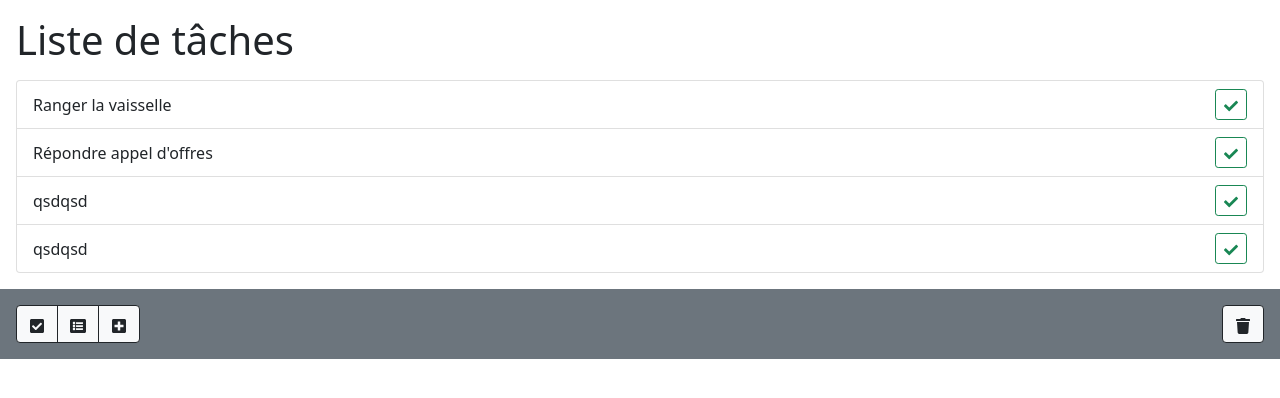
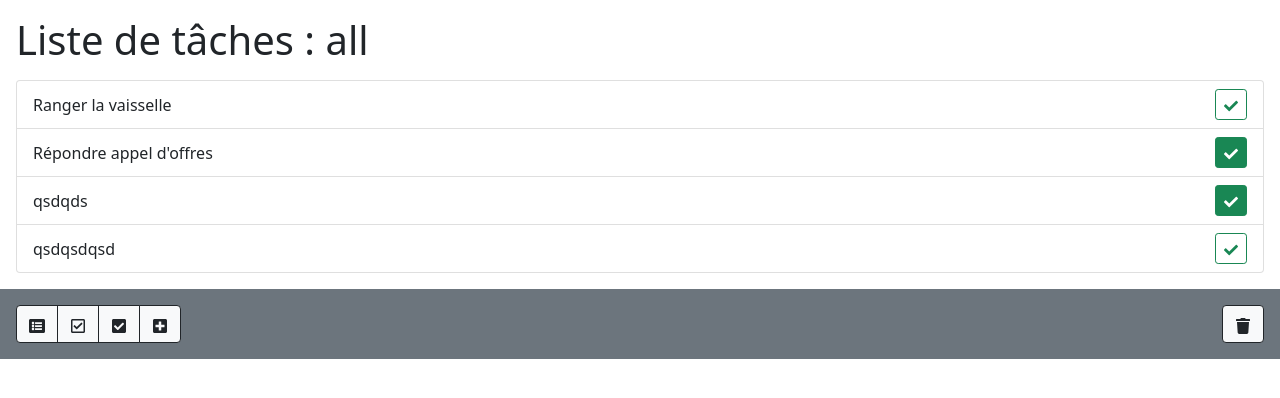
Before and after one commit to faboo03/react-training-stereo, a React (Create React App) app: page / in a window 1280 px wide. Shown: the top 398 px of the page. Built offline with nearby package versions, Linux system fonts and the light colour scheme; data requests are answered from the project's data file.

Commit message:
=Fetch Data

```diff
--- a/json-server/db.json
+++ b/json-server/db.json
@@ -8,16 +8,16 @@
     {
       "id": "2",
       "name": "Répondre appel d'offres",
-      "completed": false
+      "completed": true
     },
     {
-      "id": "kwdatwg2",
-      "name": "qsdqsd",
-      "completed": false
+      "id": "kwdcv65u",
+      "name": "qsdqds",
+      "completed": true
     },
     {
-      "id": "kwdauroq",
-      "name": "qsdqsd",
+      "id": "kwdcv86x",
+      "name": "qsdqsdqsd",
       "completed": false
     }
   ]
--- a/src/components/NavBar.js
+++ b/src/components/NavBar.js
@@ -1,16 +1,23 @@
-import { FaCheckSquare, FaListAlt, FaPlusSquare, FaTrash } from 'react-icons/fa';
-import { statusEnum } from './TodoList';
+import { FaCheckSquare, FaListAlt, FaPlusSquare, FaRegCheckSquare, FaTrash } from 'react-icons/fa';
+import { filterEnum, statusEnum } from './TodoList';
 
-function NavBar({ setListStatus }) {
+function NavBar({ setListStatus, setListFilter }) {
+
+  const setListFilterClick = (filter) =>  {
+    setListStatus(statusEnum.LIST);
+    setListFilter(filter);
+  }
+
   return (
     <footer className="d-flex justify-content-between bg-secondary p-3" id="mainFooter">
       <div className="btn-group">
-        <button className="btn btn-outline-dark bg-light" onClick={() => setListStatus(statusEnum.LIST)}><FaCheckSquare /></button>
-        <button className="btn btn-outline-dark bg-light" onClick={() => setListStatus(statusEnum.COMPLETED)}><FaListAlt /></button>
+      <button className="btn btn-outline-dark bg-light" onClick={() => setListFilterClick(filterEnum.ALL)}><FaListAlt /></button>
+      <button className="btn btn-outline-dark bg-light" onClick={() => setListFilterClick(filterEnum.TODO)}><FaRegCheckSquare /></button>
+        <button className="btn btn-outline-dark bg-light" onClick={() => setListFilterClick(filterEnum.COMPLETED)}><FaCheckSquare /></button>
         <button className="btn btn-outline-dark bg-light" onClick={() => setListStatus(statusEnum.ADD)}><FaPlusSquare /></button>
       </div>
       <div className="btn-group" role="group">
-        <button className="btn btn-outline-dark bg-light" onClick={() => setListStatus(statusEnum.DELETE)}><FaTrash /></button>
+        <button className="btn btn-outline-dark bg-light" onClick={() => setListStatus(statusEnum.REMOVE)}><FaTrash /></button>
       </div>
     </footer>
   )
--- a/src/components/Todo.js
+++ b/src/components/Todo.js
@@ -4,7 +4,7 @@ import { statusEnum } from "./TodoList";
 
 function Todo({task, toggleCompleted, listStatus, handleDelete}) {
     const onClick = () => {
-        if(statusEnum.DELETE === listStatus) {
+        if(statusEnum.REMOVE === listStatus) {
             handleDelete(task)
         } else {
             toggleCompleted(task);
@@ -15,7 +15,7 @@ function Todo({task, toggleCompleted, listStatus, handleDelete}) {
         <li className="list-group-item d-flex align-items-center">
             {task.name}
             {
-                listStatus === statusEnum.DELETE ?
+                listStatus === statusEnum.REMOVE ?
                     <button onClick={onClick} className={"btn btn-sm ms-auto btn-outline-danger"} ><FaTrash/></button> :
                     <button onClick={onClick} className={task.completed?"btn btn-sm ms-auto btn-success":"btn btn-sm ms-auto btn-outline-success"} ><FaCheck /></button>
             }
--- a/src/components/TodoList.js
+++ b/src/components/TodoList.js
@@ -1,5 +1,5 @@
 import Todo from './Todo'
-import { useEffect, useState } from 'react'
+import { useEffect, useMemo, useState } from 'react'
 import AddTodo from './AddTodo.js'
 import NavBar from './NavBar.js';
 import FetchJson from '../utils/FetchJson';
@@ -25,12 +25,31 @@ function TodoList() {
 
     const fetchData = new FetchJson('http://localhost:3001');
 
+
     useEffect(() => {
         fetchData.getData( (data) => {
             setTasks(data);
         }
         )
     }, []);
+
+    let filteredTasks = [];
+    filteredTasks = useMemo((listStatus) => {
+        console.log("dedans");
+        switch (listFilter) {
+            case filterEnum.COMPLETED:
+                filteredTasks = tasks.filter(task => task.completed);
+                break;
+            case filterEnum.TODO:
+                filteredTasks = tasks.filter(task => !task.completed);
+                break;
+            default:
+                filteredTasks = tasks;
+                break;
+        }
+        return filteredTasks;
+    }, [listFilter, tasks]);
+
 
 
     //Handle Tasks states
@@ -55,33 +74,26 @@ function TodoList() {
             return task;
         }
         )
+        fetchData.putData(currentTask);
         setTasks(currentTasks);
-    }
-
-    // handle filter tasks
-    let filteredTasks = tasks;
-    switch (listStatus) {
-        case filterEnum.COMPLETED:
-            filteredTasks = tasks.filter(task => task.completed);
-            break;
-        case filterEnum.TODO:
-            filteredTasks = tasks.filter(task => !task.completed);
-            break;
-        default:
-            filteredTasks = tasks;
-            break;
     }
 
     return (
         <section classID="todo">
-            <h1 className="m-3">Liste de tâches</h1>
+            <h1 className="m-3">Liste de tâches : {listFilter}</h1>
             <ul className="list-group m-3">
                 {statusEnum === filterEnum.LOADING ?
                     <li className="list-group-item d-flex align-items-center">Loading</li>
                     :
                     filteredTasks.length > 0 ?
                         filteredTasks.map(
-                            (task, key) => <Todo task={task} toggleCompleted={toggleCompleted} handleDelete={handleDelete} listStatus={listStatus} key={key} />
+                            (task, key) => <Todo
+                                                task={task}
+                                                toggleCompleted={toggleCompleted}
+                                                handleDelete={handleDelete}
+                                                listStatus={listStatus}
+                                                key={key}
+                                        />
                         ) :
                         <li className="list-group-item d-flex align-items-center">Aucune Tâche</li>
                 }
@@ -89,7 +101,7 @@ function TodoList() {
 
             {listStatus === statusEnum.ADD ? <AddTodo addTask={addTask} /> : ""}
 
-            <NavBar setListStatus={setListStatus} />
+            <NavBar setListStatus={setListStatus} setListFilter={setListFilter} />
         </section>
     )
 }
--- a/src/utils/FetchJson.js
+++ b/src/utils/FetchJson.js
@@ -41,4 +41,16 @@ export default class FetchJson {
             });
     }
 
+    putData = (object, callback = () => {}, callbackError = (err) => { console.log(err)}) => {
+        axios
+            .put(`/todos/${object.id}`, object)
+            .then((res) => {
+                callback(res.data);
+            })
+            .catch((err) => {
+                callbackError(err);
+            });
+    }
+
+
 }
```
